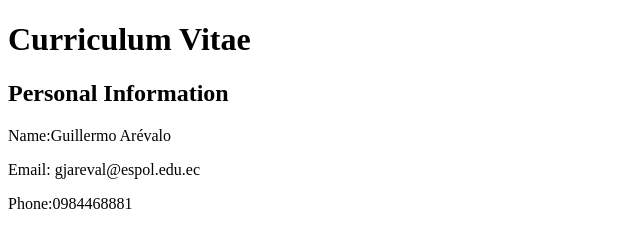
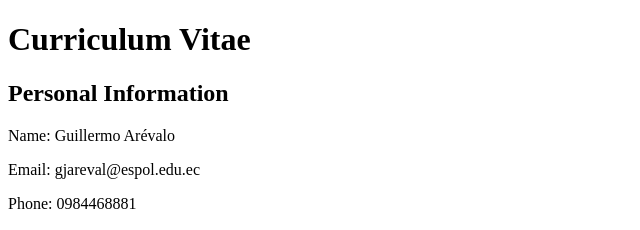
Before and after one commit to gjareval/curriculum, a plain HTML site: page index.html in a window 1280 px wide. Shown: the top 230 px of the page, 0-640 px from the left. Drawn offline with Linux system fonts and the light colour scheme.

Commit message:
Update index.html

```diff
--- a/index.html
+++ b/index.html
@@ -13,9 +13,9 @@
     <main>
       <section>
         <h2>Personal Information</h2>
-        <p>Name:Guillermo Arévalo</p>
+        <p>Name: Guillermo Arévalo
         <p>Email: gjareval@espol.edu.ec</p>
-        <p>Phone:0984468881</p>
+        <p>Phone: 0984468881</p>
       </section>
 
       <section>
@@ -37,8 +37,8 @@
 
       <section>
         <h2>Skills</h2>
-        <p>Programming Languages:Python, Java, C</p>
-        <p>Databases:MySQL</p>
+        <p>Programming Languages: Python, Java, C</p>
+        <p>Databases: MySQL</p>
       </section>
     </main>
 
```
